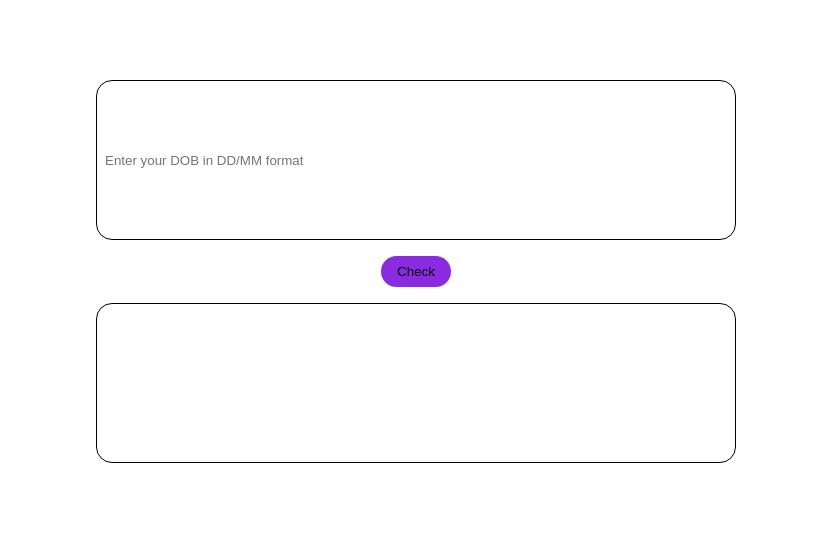
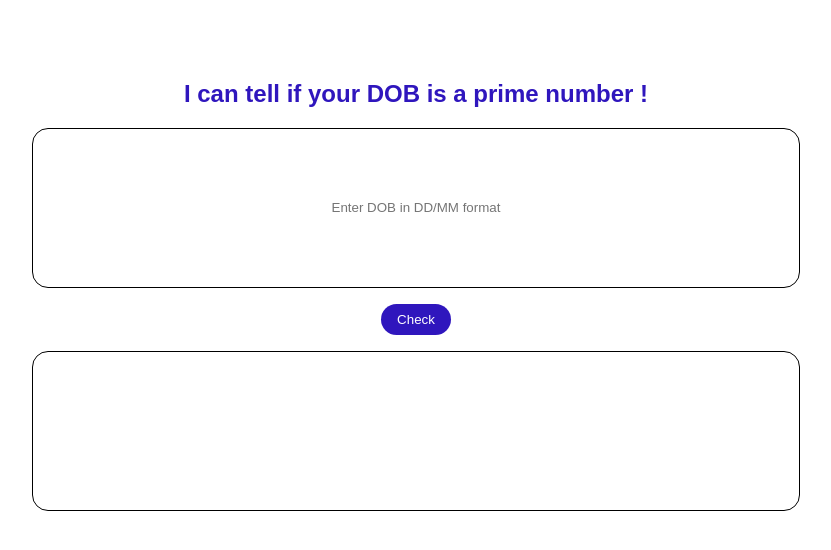
Before and after one commit to DanishOnGit/prime-nos-check-using-ReactJS, a React (Create React App) app: page / in a window 1280 px wide. Shown: the top 550 px of the page, without its empty margins (224-1055 px from the left). Built offline with nearby package versions, Linux system fonts and the light colour scheme.

Commit message:
fix: invalid date bugs

```diff
--- a/src/App.js
+++ b/src/App.js
@@ -16,18 +16,24 @@ export default function App() {
 
   function btnClickHandler(){
 
-      userDob=userInput.split("/")
-      date= userDob[0]
-      month=userDob[1]
+     var userDob=userInput.split("/")
+     var date= userDob[0]
+     var month=userDob[1]
    console.log(date,month);
-   if(isNaN(date)||isNaN(month)){
+   if(userDob==""){
+     var newresult="please enter DOB first"
+     setResult(newresult)
+   }
+   else if(isNaN(date)||isNaN(month)){
       var newresult="invalid input"
       setResult(newresult)
-   }else if(date<=0||date>31||month<=0||month>31){
+   }else if(date<=0||date>31||month<=0||month>12){
      var newresult="invalid input "
      setResult(newresult)
    }
-   if(date==1){
+
+   else {
+     if(date==1){
     var newresult="Birth date neither prime nor composite"
     setResult(newresult)
  }
@@ -45,7 +51,7 @@ export default function App() {
       setResult(newresult)
     }
    }
- }
+ }}
 
   }
 
@@ -54,7 +60,8 @@ export default function App() {
 
   return (
     <div className="App">
-      <input onChange={onChangeHandler} className="inputBox" placeholder="Enter your DOB in DD/MM format"/>
+      <h2>I can tell if your DOB is a prime number !</h2>
+      <input onChange={onChangeHandler} className="inputBox" placeholder="Enter DOB in DD/MM format"/>
       <br/>
       <button onClick={btnClickHandler} className="btnCheck">Check </button>
       <div className="outputDiv">
--- a/src/styles.css
+++ b/src/styles.css
@@ -4,12 +4,13 @@
   margin-top: 5rem;
 }
 .inputBox{
-width: 50vw;
+width: 60vw;
 height:20vh;
 padding: 0.5rem;
 box-sizing: border-box;
 border-radius: 1rem;
 border:1px solid black;
+text-align: center
 
 
 }
@@ -18,10 +19,11 @@ border:1px solid black;
   border-radius: 1rem;
   margin: 1rem 0 1rem 0;
   border: none;
-  background-color: blueviolet;
+  background-color: rgb(47, 22, 189);
+  color: white
 }
 .outputDiv{
-width: 50vw;
+width: 60vw;
 height: 20vh;
 border: 1px solid black;
 margin: auto;
@@ -33,3 +35,6 @@ border-radius:1rem;
 margin: 0;
 padding:1rem 0rem;
 }
+h2{
+  color:rgb(47, 22, 189)
+}
```
